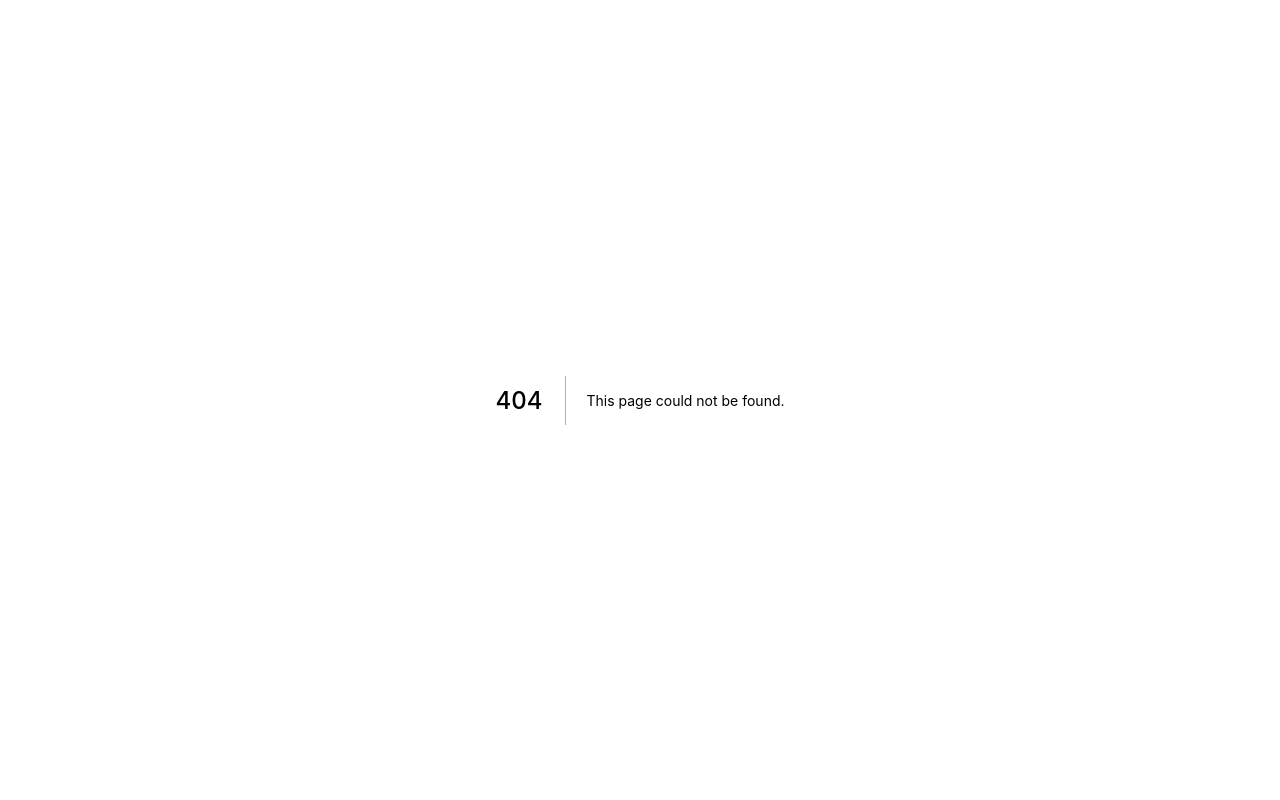
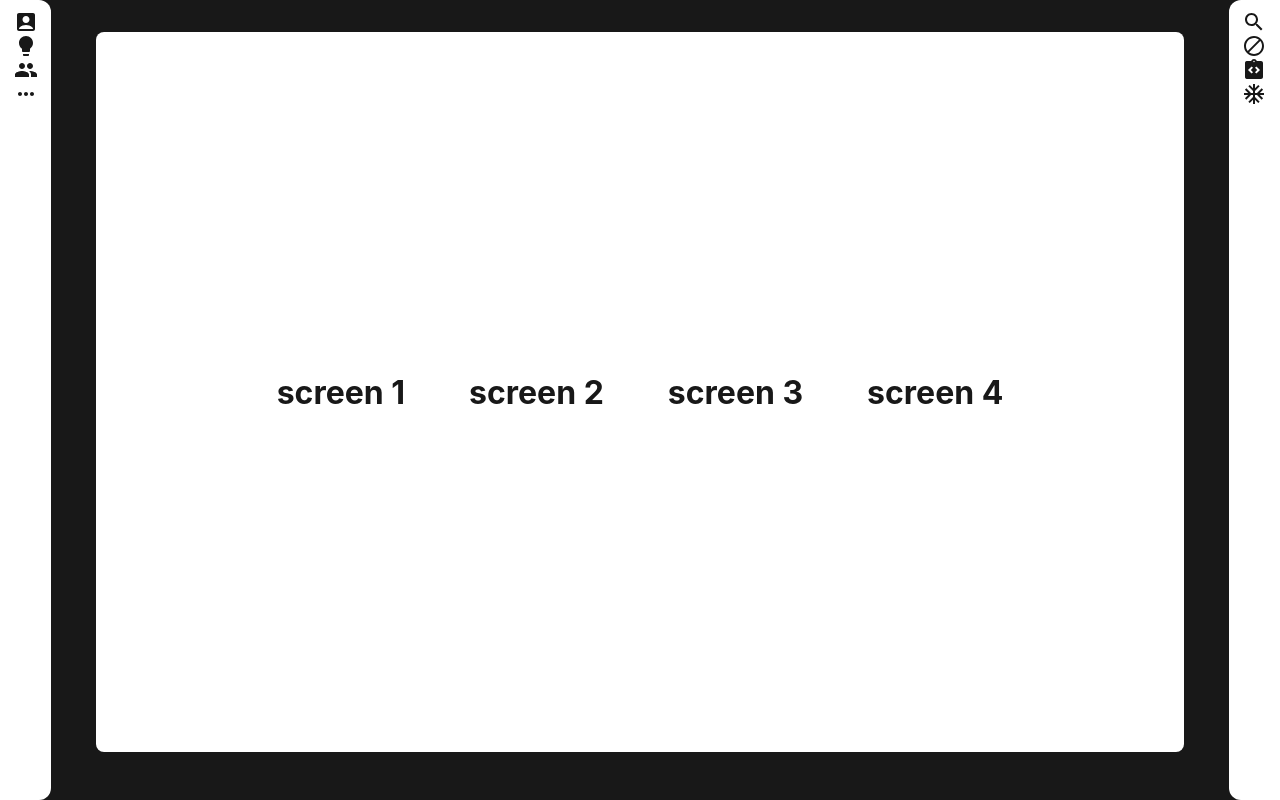
Before and after one commit to faluhub/Tournament-Handler-Prod, a Next.js app: page /tournament/spectate/1 in a window 1280 px wide. Before the commit this address had no page. Built offline with nearby package versions, Linux system fonts and the light colour scheme.

Commit message:
backdrops (beta)

```diff
--- a/package.json
+++ b/package.json
@@ -10,6 +10,7 @@
   "dependencies": {
     "@emotion/react": "^11.7.1",
     "@emotion/styled": "^11.6.0",
+    "@mui/icons-material": "^5.4.2",
     "@mui/material": "^5.4.2",
     "apollo-server-micro": "^3.6.3",
     "graphql": "^16.3.0",
--- a/pages/tournament/host.tsx
+++ b/pages/tournament/host.tsx
@@ -2,7 +2,7 @@ import type { NextPage } from 'next';
 import Head from 'next/head';
 import styles from '../../styles/Main.module.css';
 
-import { Checkbox, TextField, Collapse, Button, Container } from "@mui/material";
+import { Checkbox, TextField, Button } from "@mui/material";
 import React from 'react';
 
 const Host: NextPage = () => {
--- /dev/null
+++ b/pages/tournament/spectate/[id].tsx
@@ -0,0 +1,144 @@
+import type { NextPage } from "next";
+import { useRouter } from "next/router";
+import Head from "next/head";
+import styles from "../../../styles/Main.module.css";
+import { Backdrop } from "@mui/material";
+
+import People from "@mui/icons-material/People";
+import AccountBox from "@mui/icons-material/AccountBox";
+import Lightbulb from "@mui/icons-material/Lightbulb";
+import MoreHoriz from "@mui/icons-material/MoreHoriz";
+import Search from "@mui/icons-material/Search";
+import Block from "@mui/icons-material/Block";
+import IntegrationInstructions from "@mui/icons-material/IntegrationInstructions";
+import AcUnit from "@mui/icons-material/AcUnit";
+import React from "react";
+
+const SpectateID: NextPage = () => {
+    const id = useRouter().query.id;
+
+    const backdrops = {
+        "AccountBoxIcon": React.useState(false),
+        "LightbulbIcon": React.useState(false),
+        "PeopleIcon": React.useState(false),
+        "MoreHorizIcon": React.useState(false),
+        "SearchIcon": React.useState(false),
+        "BlockIcon": React.useState(false),
+        "IntegrationInstructionsIcon": React.useState(false),
+        "AcUnitIcon": React.useState(false)
+    };
+
+    function handleIconClick(e: any) {
+        var target = e.target.dataset.testid;
+        if (!target) { target = e.target.farthestViewportElement.dataset.testid; }
+
+        const [bd, setBd] = backdrops[target];
+        setBd(!bd);
+    }
+
+    function getBackdropOpen(icon: any) {
+        const [bd, setBd] = backdrops[icon];
+        return bd;
+    }
+
+    function getAnyBackdropOpen() {
+        for (const backdrop in backdrops) {
+            const [bd, setBd] = backdrops[backdrop];
+
+            if (bd) {
+                return true;
+            }
+        }
+    }
+
+    function closeBackdrop(e: any) {
+        for (const backdrop in backdrops) {
+            const [bd, setBd] = backdrops[backdrop];
+
+            if (bd) {
+                setBd(false);
+                break;
+            }
+        }
+    }
+
+    return (
+        <div className={styles.container}>
+            <Head>
+                <title>Spectating {id}</title>
+                <meta name="description" content={`Spectate ${id}`} />
+                <link rel="icon" href="/favicon.ico" />
+            </Head>
+            <main>
+                <div className={styles.navigation}>
+                    <div className={styles.leftnav}>
+                        <AccountBox onClick={handleIconClick} className={styles.navitem} />
+                        <Backdrop
+                            sx={{ zIndex: 3 }}
+                            open={getBackdropOpen("AccountBoxIcon")}
+                            onClick={closeBackdrop}
+                        ></Backdrop>
+
+                        <Lightbulb onClick={handleIconClick} className={styles.navitem} />
+                        <Backdrop
+                            sx={{ zIndex: 3 }}
+                            open={getBackdropOpen("LightbulbIcon")}
+                            onClick={closeBackdrop}
+                        ></Backdrop>
+
+                        <People onClick={handleIconClick} className={styles.navitem} />
+                        <Backdrop
+                            sx={{ zIndex: 3 }}
+                            open={getBackdropOpen("PeopleIcon")}
+                            onClick={closeBackdrop}
+                        ></Backdrop>
+
+                        <MoreHoriz onClick={handleIconClick} className={styles.navitem} />
+                        <Backdrop
+                            sx={{ zIndex: 3 }}
+                            open={getBackdropOpen("MoreHorizIcon")}
+                            onClick={closeBackdrop}
+                        ></Backdrop>
+                    </div>
+                    <div className={styles.rightnav}>
+                        <Search onClick={handleIconClick} className={styles.navitem} />
+                        <Backdrop
+                            sx={{ zIndex: 3 }}
+                            open={getBackdropOpen("SearchIcon")}
+                            onClick={closeBackdrop}
+                        ></Backdrop>
+
+                        <Block onClick={handleIconClick} className={styles.navitem} />
+                        <Backdrop
+                            sx={{ zIndex: 3 }}
+                            open={getBackdropOpen("BlockIcon")}
+                            onClick={closeBackdrop}
+                        ></Backdrop>
+
+                        <IntegrationInstructions onClick={handleIconClick} className={styles.navitem} />
+                        <Backdrop
+                            sx={{ zIndex: 3 }}
+                            open={getBackdropOpen("IntegrationInstructionsIcon")}
+                            onClick={closeBackdrop}
+                        ></Backdrop>
+
+                        <AcUnit onClick={handleIconClick} className={styles.navitem} />
+                        <Backdrop
+                            sx={{ zIndex: 3 }}
+                            open={getBackdropOpen("AcUnitIcon")}
+                            onClick={closeBackdrop}
+                        ></Backdrop>
+                    </div>
+                </div>
+                <div className={styles.povcontainer}>
+                    <h1 className={styles.pov}>screen 1</h1>
+                    <h1 className={styles.pov}>screen 2</h1>
+                    <h1 className={styles.pov}>screen 3</h1>
+                    <h1 className={styles.pov}>screen 4</h1>
+                </div>
+            </main>
+        </div>
+    )
+}
+
+export default SpectateID;
--- a/styles/Main.module.css
+++ b/styles/Main.module.css
@@ -114,3 +114,59 @@
     flex-direction: column;
   }
 }
+
+.leftnav, .rightnav {
+  height: 100%;
+  width: 4%;
+  position: fixed;
+  top: 0;
+  background-color: white;
+  color: rgb(24, 24, 24);
+  overflow-x: hidden;
+  padding-top: 10px;
+  display: flex;
+  flex-direction: column;
+  align-items: center;
+}
+
+.leftnav {
+  left: 0;
+  border-top-right-radius: 12px;
+  border-bottom-right-radius: 12px;
+  z-index: 2;
+}
+
+.rightnav {
+  right: 0;
+  border-top-left-radius: 12px;
+  border-bottom-left-radius: 12px;
+  z-index: 2;
+}
+
+.navitem {
+  width: 50%;
+  height: 8%;
+}
+
+.povcontainer {
+  background-color: white;
+  margin-top: 2.5%;
+  height: 90%;
+  width: 85%;
+  position: fixed;
+  left: 7.5%;
+  color: rgb(24, 24, 24);
+  border-radius: 8px;
+  display: flex;
+  flex-direction: row;
+  flex-wrap: wrap;
+  padding-inline: 23px;
+  align-items: center;
+  justify-content: center;
+  padding: 1.5rem;
+  z-index: 1;
+}
+
+.pov {
+  padding: 2rem;
+}
```
Also changed, not shown: pages/tournament/spectate.tsx (added, +58 -0 lines), 2 other files (tests, documents, lock files or other folders).
